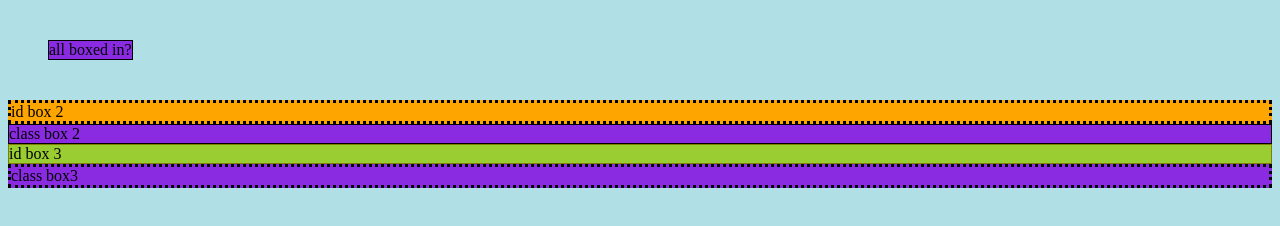
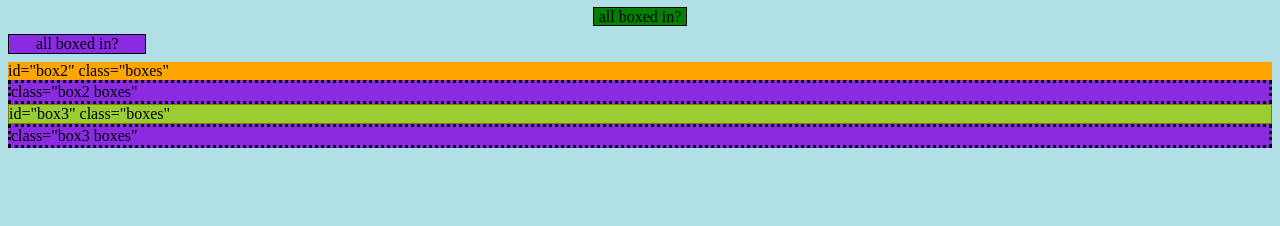
Before and after one commit to coreyfeder/ps_2024-01-28_css, a plain HTML site: page box/index.html in a window 1280 px wide. Drawn offline with Linux system fonts and the light colour scheme.

Commit message:
more fun with boxes

```diff
--- a/box/index.html
+++ b/box/index.html
@@ -4,13 +4,16 @@
     <meta charset="UTF-8">
     <meta name="viewport" content="width=device-width, initial-scale=1.0">
     <link rel="stylesheet" href="style.css" />
-    <title>Document</title>
+    <title>Boxing Day?</title>
 </head>
 <body>
-    <div id="box">all boxed in?</div>
-    <div id="box2">id box 2</div>
-    <div class="box2">class box 2</div>
-    <div id="box3">id box 3</div>
-    <div class="box3">class box3</div>
+    <div id="box0" class="boxes"><span>all boxed in?</span></div>
+    <div class="spacer"></div>
+    <div id="box1" class="boxes">all boxed in?</div>
+    <div class="spacer"></div>
+    <div id="box2" class="boxes">id="box2" class="boxes"</div>
+    <div class="box2 boxes">class="box2 boxes"</div>
+    <div id="box3" class="boxes">id="box3" class="boxes"</div>
+    <div class="box3 boxes">class="box3 boxes"</div>
 </body>
 </html>
--- a/box/style.css
+++ b/box/style.css
@@ -4,29 +4,46 @@ element {
 }
 */
 
-/*
-What about conflicts?
-There is a whole system of prioritizing: SPECIFICITY.
-See https://developer.mozilla.org/en-US/docs/Web/CSS/Specificity
-(remember the CN-22 form you built.)
-But in equal cases, they'll be evaluated sequentially; later assignments will overwrite earlier assignments.
-*/
-
+* {
+    border-collapse: collapse;
+}
 
 body {
     background-color: powderblue;
 }
 
-div {
+.boxes {
+    /* these will override div declarations. */
     border: 1px solid black;
     background-color: blueviolet;
 }
 
-#box {
+#box0 {
+    border: 0px hidden;
+    width: auto;
+    text-align: center;
+    text-wrap: nowrap;
+    background: none;
+}
+
+#box0>span {
+    border: solid black 1px;
+    padding-left: 5px;
+    padding-right: 5px;
+    background-color: green;
+}
+
+#box1 {
+    border: solid black 1px;
     padding: 0px;
-    margin: 40px;
-    width: min-content;
+    margin: 0px;
+    width: fit-content;
+    min-width: 10%;
+    max-width: 50%;
+    padding-left: 5px;
+    padding-right: 5px;
     text-wrap: nowrap;
+    text-align: center;
 }
 
 #box2 {
@@ -40,6 +57,13 @@ div {
     border-color: olive;
 }
 
-#box2, .box3 {
+.box1, .box2, .box3 {
     border: 3px dotted;
 }
+
+.spacer {
+    width: 100%;
+    border: hidden;
+    background: none;
+    height: 0.5em;
+}
```
